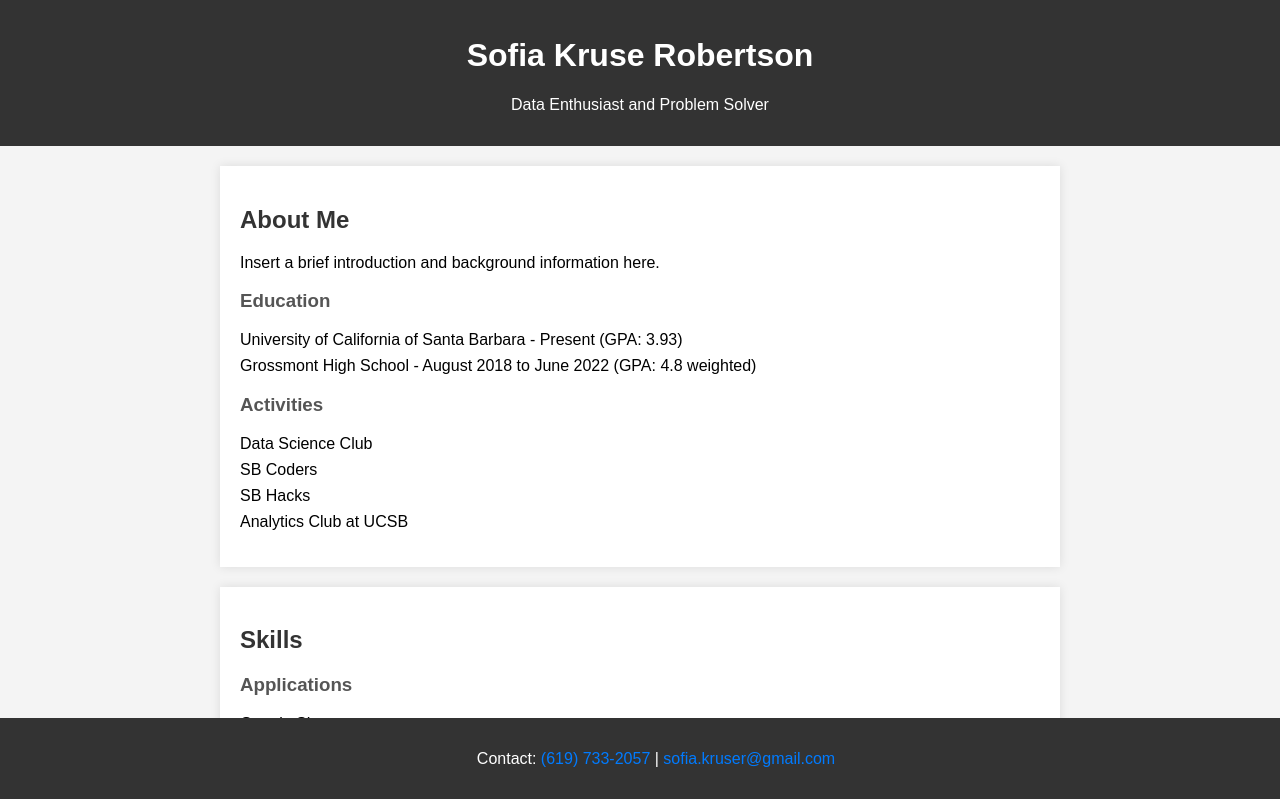
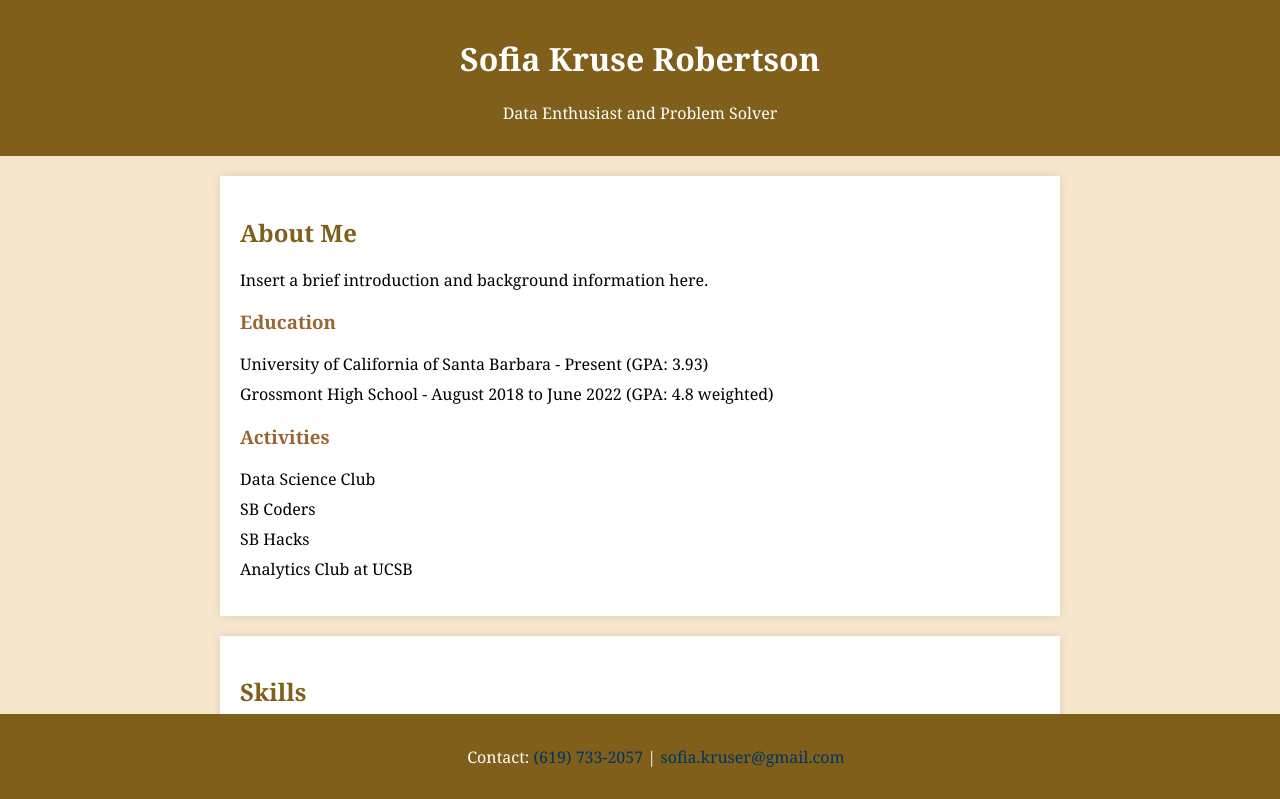
Before and after one commit to Sofkruse/SofiaKruseRobertson, a plain HTML site: page index.html in a window 1280 px wide. Shown: the top 799 px of the page. Drawn offline with Linux system fonts and the light colour scheme.

Commit message:
Update index.html

```diff
--- a/index.html
+++ b/index.html
@@ -7,14 +7,14 @@
   <title>Sofia Kruse Robertson - Portfolio</title>
   <style>
     body {
-      font-family: Arial, sans-serif;
+      font-family: 'Georgia', serif;
       margin: 0;
       padding: 0;
-      background-color: #f4f4f4;
+      background-color: #f5e6cc; /* Tan background color */
     }
 
     header {
-      background-color: #333;
+      background-color: #7f5f1a; /* Dark tan for header */
       color: #fff;
       text-align: center;
       padding: 1em;
@@ -31,11 +31,11 @@
     }
 
     h2 {
-      color: #333;
+      color: #7f5f1a; /* Dark tan for headings */
     }
 
     h3 {
-      color: #555;
+      color: #996633; /* Lighter tan for subheadings */
     }
 
     ul {
@@ -48,7 +48,7 @@
     }
 
     a {
-      color: #007BFF;
+      color: #003366; /* Dark blue for links */
       text-decoration: none;
     }
 
@@ -57,7 +57,7 @@
     }
 
     footer {
-      background-color: #333;
+      background-color: #7f5f1a;
       color: #fff;
       text-align: center;
       padding: 1em;
```
